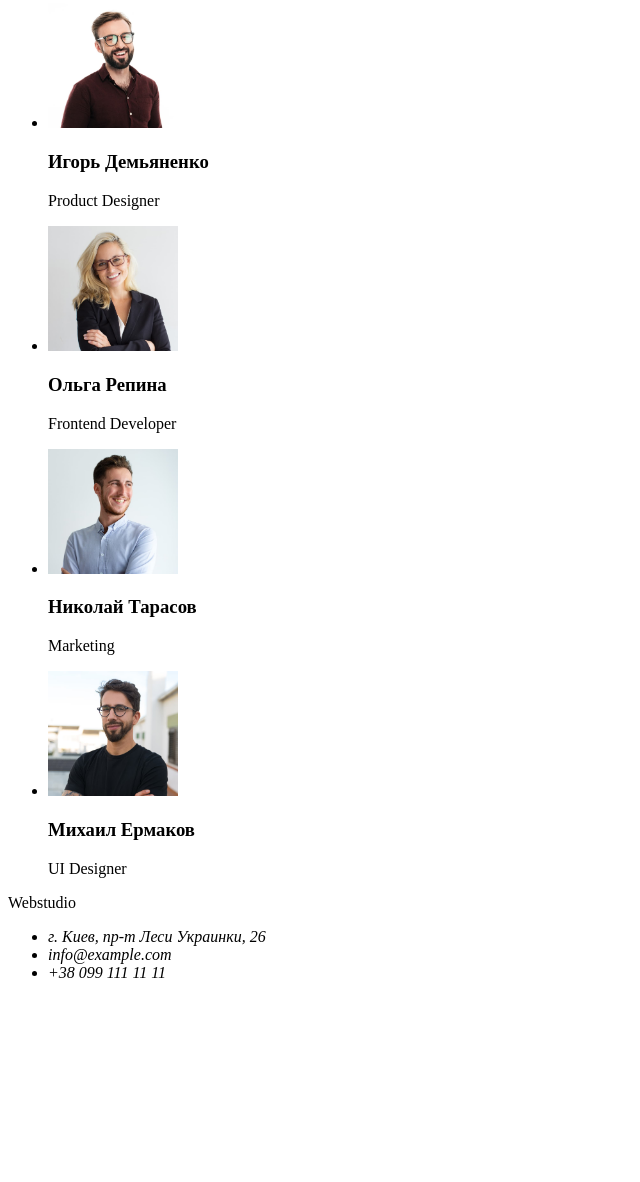
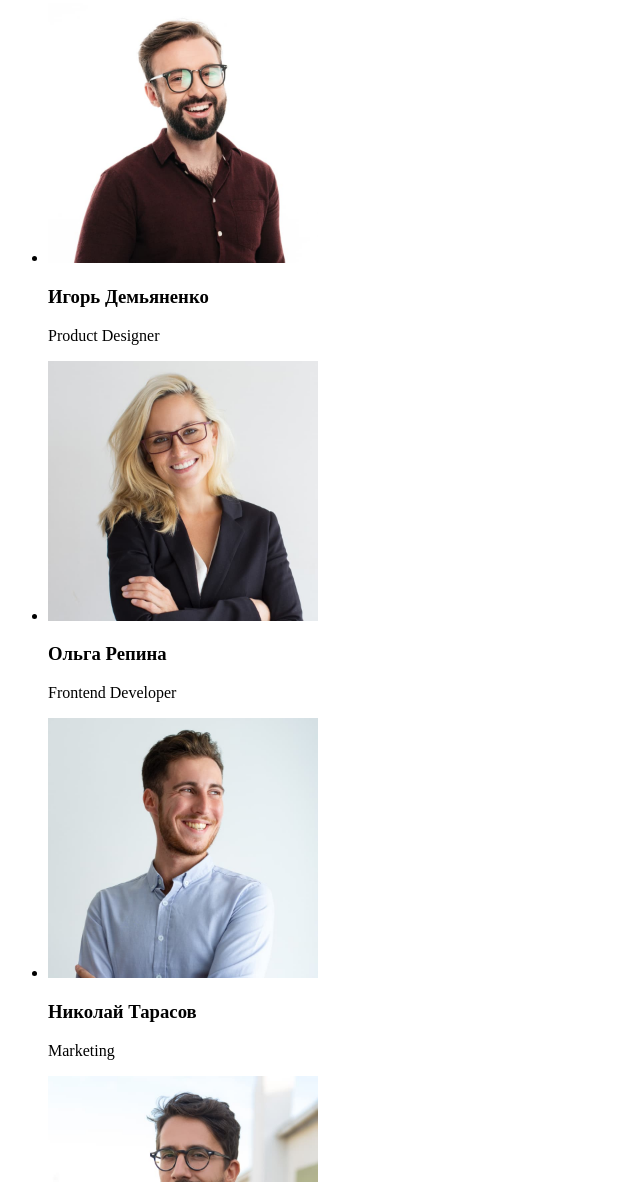
Before and after one commit to FaridMK/goit-markup-hw-01, a plain HTML site: page index.html in a window 1280 px wide. Shown: the part 1618-2800 px from the top of the page, without its empty margins (0-640 px from the left). Before the commit the page ends 2616 px from the top, so only its background shows below. Drawn offline with Linux system fonts and the light colour scheme.

Commit message:
fixed hw1

```diff
--- a/index.html
+++ b/index.html
@@ -26,12 +26,10 @@
         </ul>
     </header>
     <main>
-        <div>
             <section>
                 <h1>Эффективные решения для вашего бизнеса</h1>
                 <button type="button">Заказать услугу</button>
             </section>
-        </div>
         <section>
             <h2>Особенности</h2>
             <ul>
@@ -71,22 +69,22 @@
             <h2>Наша команда</h2>
             <ul>
                 <li>
-                    <img src="./images/igor.jpg" alt="Игорь Демьяненко" width="130" />
+                    <img src="./images/igor.jpg" alt="Игорь Демьяненко" width="270" />
                     <h3>Игорь Демьяненко</h3>
                     <p>Product Designer</p>
                 </li>
                 <li>
-                    <img src="./images/olga.jpg" alt="Ольга Репина" width="130" />
+                    <img src="./images/olga.jpg" alt="Ольга Репина" width="270" />
                     <h3>Ольга Репина</h3>
                     <p>Frontend Developer</p>
                 </li>
                 <li>
-                    <img src="./images/nikolay.jpg" alt="Николай Тарасов" width="130" />
+                    <img src="./images/nikolay.jpg" alt="Николай Тарасов" width="270" />
                     <h3>Николай Тарасов</h3>
                     <p>Marketing</p>
                 </li>
                 <li>
-                    <img src="./images/mixail.jpg" alt="Михаил Ермаков" width="130" />
+                    <img src="./images/mixail.jpg" alt="Михаил Ермаков" width="270" />
                     <h3>Михаил Ермаков</h3>
                     <p>UI Designer</p>
                 </li>
@@ -95,18 +93,16 @@
         </section>
     </main>
 <footer>
-    <p>Webstudio</p>
+    <a href="/">WebStudio</a>
 
     <address>
+        г. Киев, пр-т Леси Украинки, 26
         <ul>
             <li>
-                г. Киев, пр-т Леси Украинки, 26
+                <a href="mailto:info@example.com">info@example.com</a>
             </li>
             <li>
-                info@example.com
-            </li>
-            <li>
-                +38 099 111 11 11
+                <a href="tel:+380991111111">+38 099 111 11 11</a>
             </li>
         </ul>
     </address>
```
